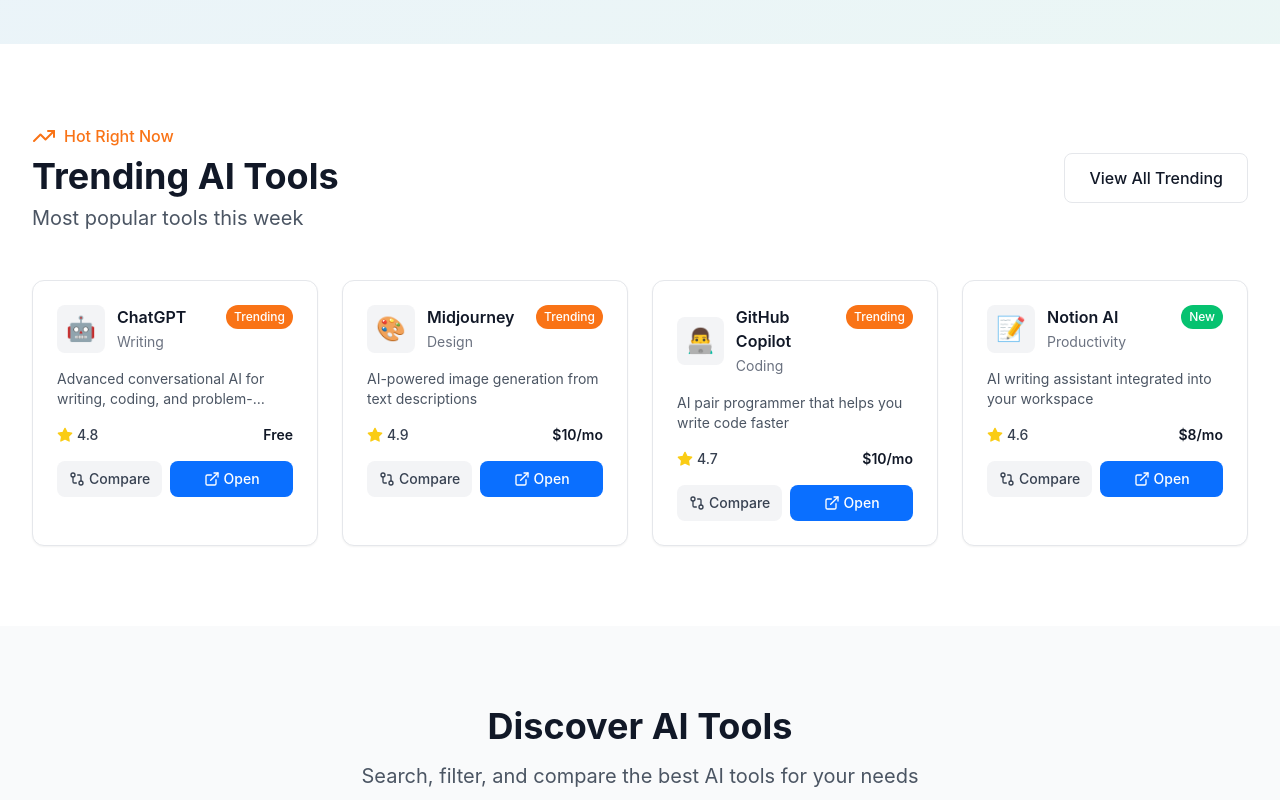
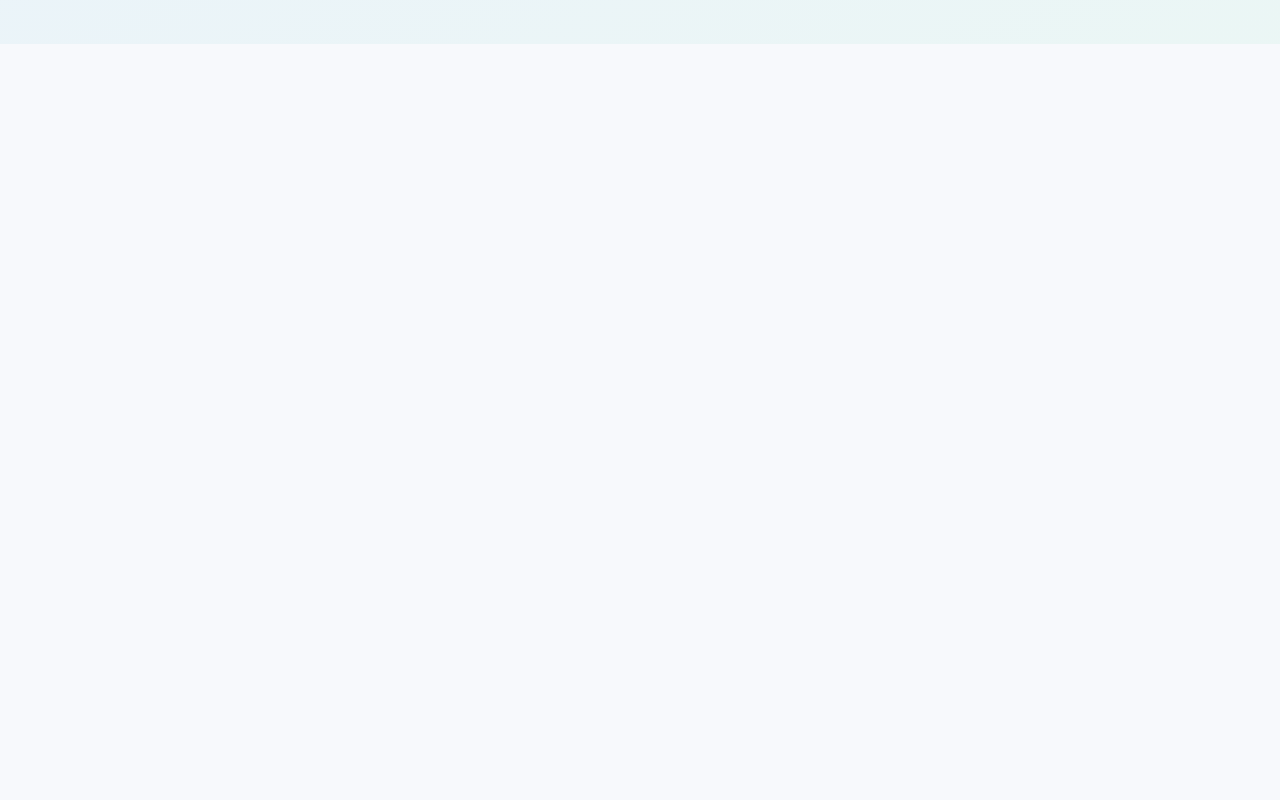
Before and after one commit to noogler-aditya/AI_Appstore, a Next.js app: page / in a window 1280 px wide. Shown: the part 3180-3980 px from the top of the page. After the commit the page ends 3224 px from the top, so only its background shows below. Built offline with nearby package versions, Linux system fonts and the light colour scheme.

Commit message:
removed the trending section and unwanted section

```diff
--- a/app/page.tsx
+++ b/app/page.tsx
@@ -3,8 +3,6 @@
 import HowItWorks from '../components/HowItWorks'
 import CategoriesSection from '../components/CategoriesSection'
 import ChatbotTeaser from '../components/ChatbotTeaser'
-import TrendingSection from '../components/TrendingSection'
-import ToolsSection from '../components/ToolsSection'
 import StickyCTA from '../components/StickyCTA'
 
 export default function LandingPage() {
@@ -15,8 +13,6 @@
       <HowItWorks />
       <CategoriesSection />
       <ChatbotTeaser />
-      <TrendingSection />
-      <ToolsSection />
       <StickyCTA />
     </main>
   )
```
